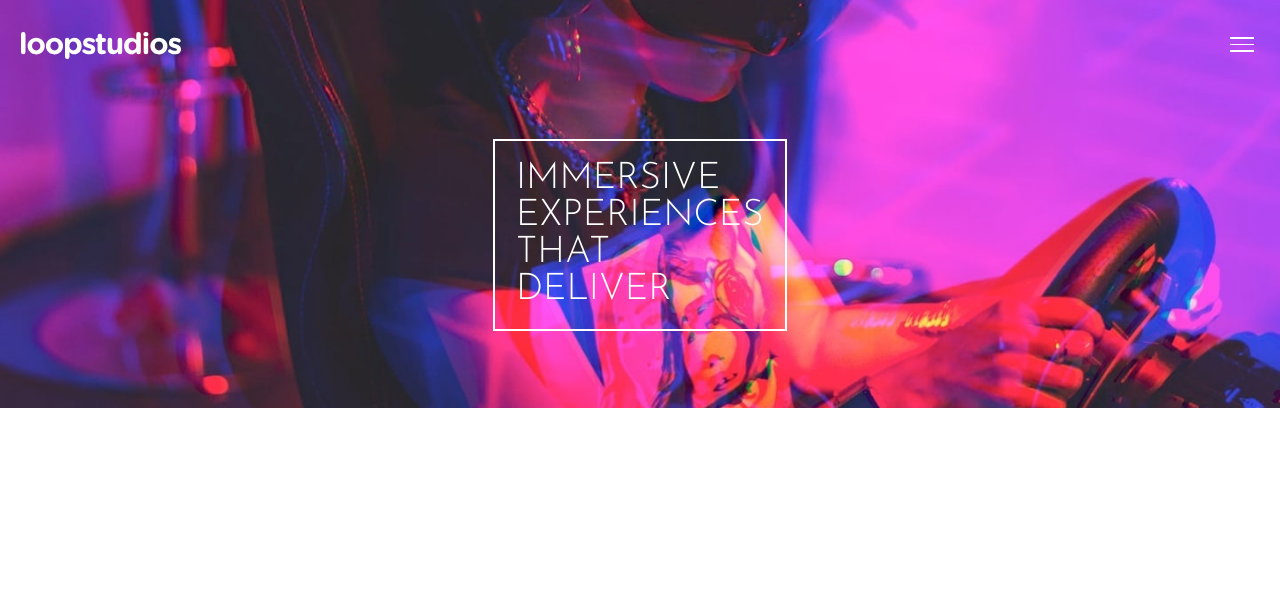
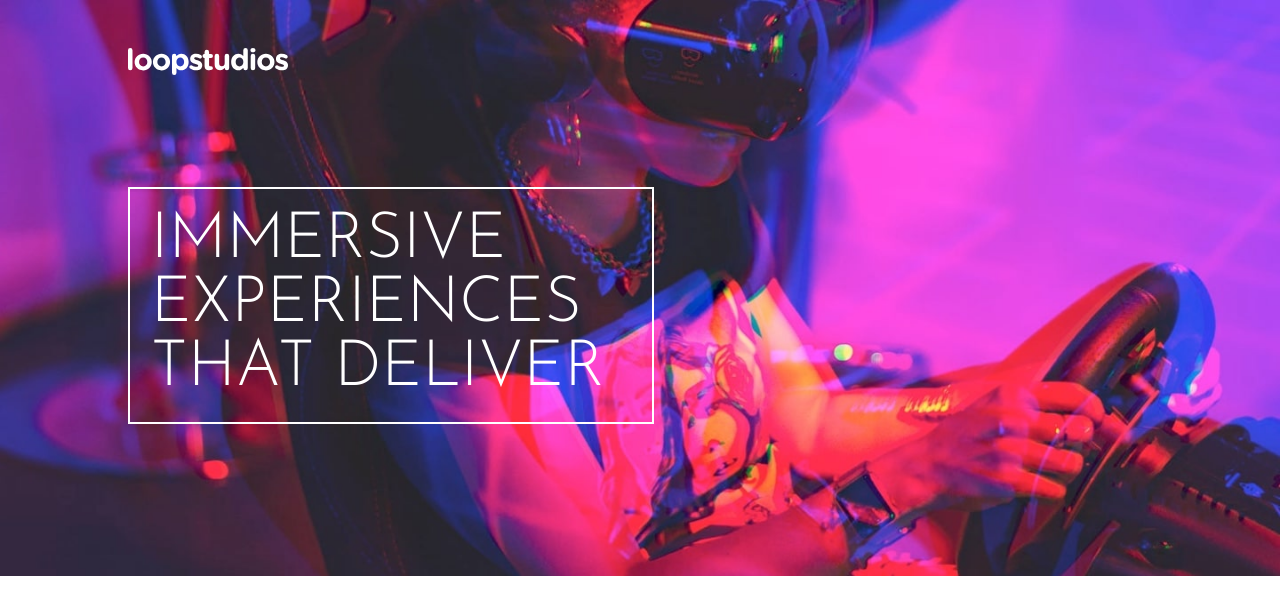
Before and after one commit to Dr0pyyyy/Loopstudios-landing-page, a plain HTML site: page index.html in a window 1280 px wide. Drawn offline with Linux system fonts and the light colour scheme.

Commit message:
Adding responsivity to menu

```diff
--- a/_header.scss
+++ b/_header.scss
@@ -64,14 +64,27 @@ header{
 }
 
 @media screen and (min-width: 810px) {
-    /* Zkontrolovat jestli responzivitu */
     header{
         background-image: url("./images/desktop/image-hero.jpg");
         background-size: cover;
-        height: 21.5rem; /* Upravit výšku nejspíš použít clamp */
+        background-position: top;
+
+        height: 30rem;
+
+        padding: clamp(3rem, 3vw, 10rem) clamp(1rem, 10vw, 10rem);
+
+        .hamburger-icon{
+            display: none;
+        }
 
         .content{
-            margin-top: 5rem;
+            margin: 0;
+            margin-top: 7rem;
+            max-width: 30rem;
+
+            h1{
+                font-size: clamp(2rem, 6.5vw, 4rem);
+            }
         }
     }
 }
--- a/index.html
+++ b/index.html
@@ -38,7 +38,7 @@
 
       <!--Header content-->
       <div class="content">
-        <h1>IMMERSIVE<br />EXPERIENCES<br />THAT<br />DELIVER</h1>
+        <h1>IMMERSIVE EXPERIENCES THAT DELIVER</h1>
       </div>
     </header>
   </body>
```
Also changed, not shown: general.css, 1 other file.
